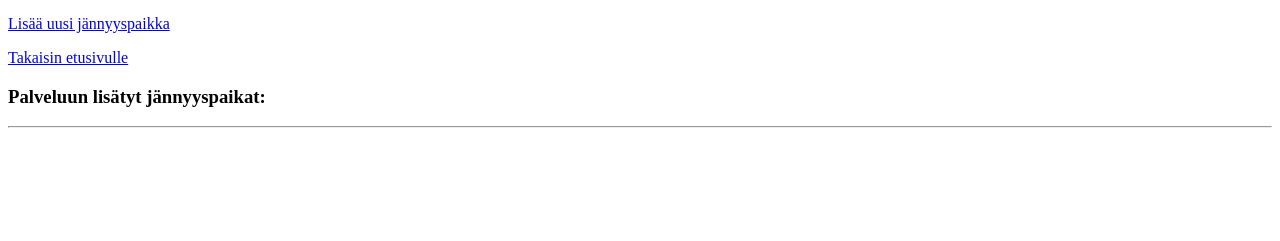
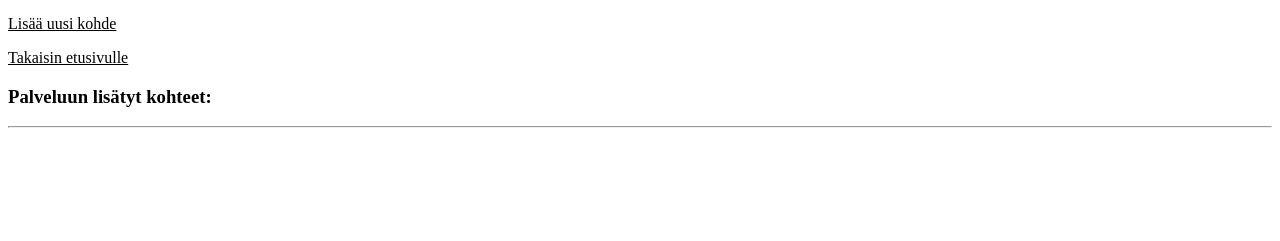
Before and after one commit to mitojala/tsoha-mtb-spots, a Flask app: page /spots_main in a window 1280 px wide. Shown: the part 559-800 px from the top of the page. Run offline with Flask 2, Linux system fonts and the light colour scheme; data that the repository does not hold is empty; some libraries are stand-ins or nearby versions.

Commit message:
chore: Improve visual appearance

```diff
--- a/templates/add_spot.html
+++ b/templates/add_spot.html
@@ -137,7 +137,7 @@
     </form>
 
     <p>
-      <a href="/spots_main">Takaisin spotteihin</a>
+      <a style="color: black" href="/spots_main">Takaisin spotteihin</a>
     </p>
   </body>
 </html>
--- a/templates/spots_main.html
+++ b/templates/spots_main.html
@@ -83,14 +83,14 @@
     <div id="map"></div>
 
     <p>
-      <a href="/add_spot">Lisää uusi jännyyspaikka</a>
+      <a style="color: black" href="/add_spot">Lisää uusi kohde</a>
     </p>
 
     <p>
-      <a href="/">Takaisin etusivulle</a>
+      <a style="color: black" href="/">Takaisin etusivulle</a>
     </p>
 
-    <h3>Palveluun lisätyt jännyyspaikat:</h3>
+    <h3>Palveluun lisätyt kohteet:</h3>
     <hr />
 
     {% for spot in spots %}
```
